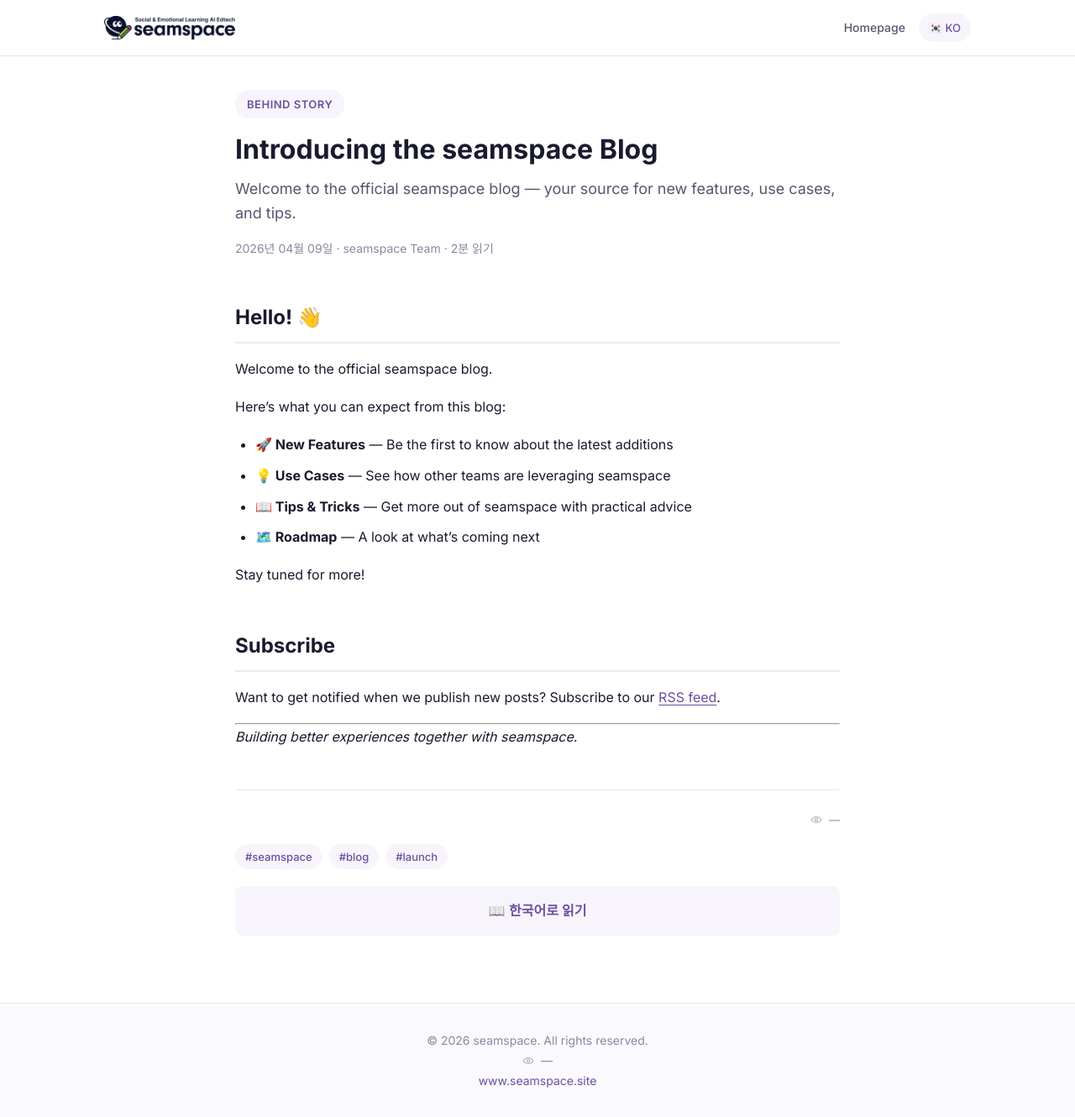
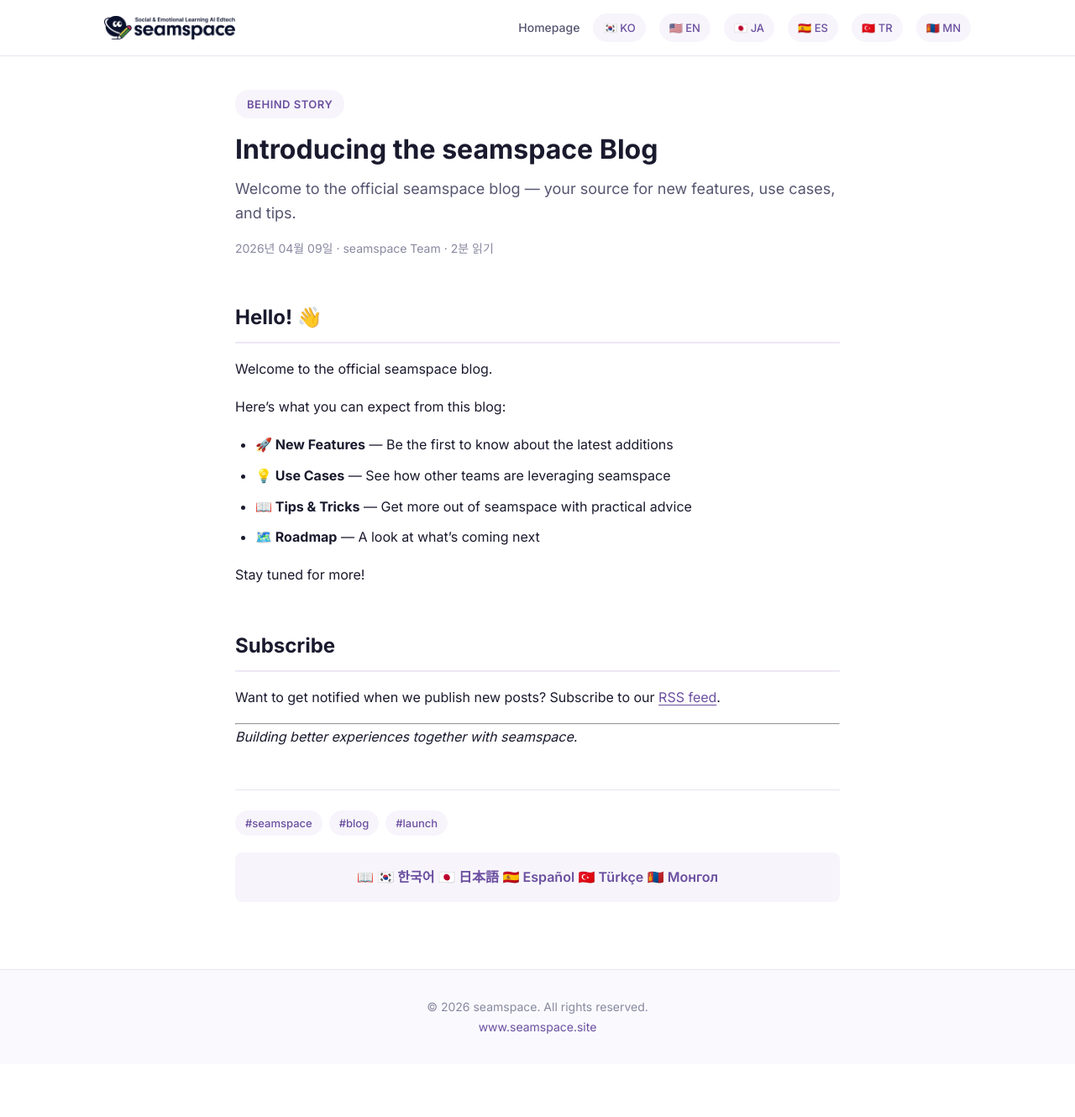
Before and after one commit to JungsupOh/seamspace-blog, a Jekyll site: the page built from _posts/en/2026-04-09-seamspace-blog-launch.md, in a window 1280 px wide and 1330 px high. Shown: the whole window at 84% size. Built offline with Jekyll 4.4.1, drawn with Linux system fonts in a browser that asks for light colours.

Commit message:
6개 언어 스위처 + view count 제거
- 헤더/포스트 언어 스위처: ko/en → ko/en/ja/es/tr/mn 6개 언어
  site.languages 데이터로 동적 생성
- view count 제거: home.html, post.html에서 카드/본문 view 표시 삭제
- goatcounter 스크립트 및 설정 제거
- 불필요 파일 삭제: view-icon.html, goatcounter-views.js

Co-Authored-By: Claude Opus 4.6 (1M context) <noreply@anthropic.com>

```diff
--- a/_config.yml
+++ b/_config.yml
@@ -68,7 +68,6 @@ defaults:
 # SEO / OG defaults
 logo: /assets/images/logo2.png
 google_analytics: G-PS58SBZBYN
-goatcounter_url: https://seamspace.goatcounter.com/count
 twitter:
   card: summary_large_image
 social:
--- a/_includes/head.html
+++ b/_includes/head.html
@@ -49,13 +49,8 @@
   gtag('config', '{{ site.google_analytics }}');
 </script>
 {% endif %}
-{% if site.goatcounter_url %}
-<script data-goatcounter="{{ site.goatcounter_url }}" async src="//gc.zgo.at/count.js"></script>
-{% endif %}
-
 <!-- Styles -->
 <link rel="stylesheet" href="{{ '/assets/css/main.css' | relative_url }}">
 <link rel="preconnect" href="https://fonts.googleapis.com">
 <link rel="preconnect" href="https://fonts.gstatic.com" crossorigin>
 <link href="https://fonts.googleapis.com/css2?family=Inter:wght@400;500;600;700&family=Noto+Sans+KR:wght@400;500;600;700&display=swap" rel="stylesheet">
-<script defer src="{{ '/assets/js/goatcounter-views.js' | relative_url }}"></script>
--- a/_includes/header.html
+++ b/_includes/header.html
@@ -6,14 +6,16 @@
     </a>
     <nav class="site-nav">
       <a href="{{ site.url }}" class="nav-link">Homepage</a>
-      {% if page.lang == 'ko' and page.ref %}
-        <a href="{{ site.url }}/en/{{ page.ref }}" class="lang-switch" title="English">🇺🇸 EN</a>
-      {% elsif page.lang == 'en' and page.ref %}
-        <a href="{{ site.url }}/ko/{{ page.ref }}" class="lang-switch" title="한국어">🇰🇷 KO</a>
-      {% else %}
-        <a href="{{ '/ko/' | relative_url }}" class="lang-switch">🇰🇷 KO</a>
-        <a href="{{ '/en/' | relative_url }}" class="lang-switch">🇺🇸 EN</a>
-      {% endif %}
+      {% assign current_lang = page.lang | default: 'ko' %}
+      {% for lang_entry in site.languages %}
+        {% assign lang_code = lang_entry[0] %}
+        {% assign lang_info = lang_entry[1] %}
+        {% if page.ref %}
+          <a href="{{ site.url }}/{{ lang_code }}/{{ page.ref }}" class="lang-switch {% if current_lang == lang_code %}active{% endif %}" title="{{ lang_info.label }}">{{ lang_info.icon }} {{ lang_code | upcase }}</a>
+        {% else %}
+          <a href="{{ '/' | append: lang_code | append: '/' | relative_url }}" class="lang-switch {% if current_lang == lang_code %}active{% endif %}" title="{{ lang_info.label }}">{{ lang_info.icon }} {{ lang_code | upcase }}</a>
+        {% endif %}
+      {% endfor %}
     </nav>
   </div>
 </header>
--- a/_includes/view-icon.html
+++ /dev/null
@@ -1,4 +0,0 @@
-<svg class="view-icon" width="14" height="14" viewBox="0 0 24 24" fill="none" stroke="currentColor" stroke-width="1.8" stroke-linecap="round" stroke-linejoin="round" aria-hidden="true">
-  <path d="M2 12s3.5-6 10-6 10 6 10 6-3.5 6-10 6-10-6-10-6Z"></path>
-  <circle cx="12" cy="12" r="3"></circle>
-</svg>
--- a/_layouts/home.html
+++ b/_layouts/home.html
@@ -39,9 +39,6 @@ layout: default
           <time class="card-date" datetime="{{ post.date | date_to_xmlschema }}">
             {{ post.date | date: "%Y.%m.%d" }}
           </time>
-          {% if site.goatcounter_url %}
-          <span class="card-views" data-path="{{ post.url | relative_url }}">{% include view-icon.html %} <span class="gc-card-views">—</span></span>
-          {% endif %}
         </div>
       </div>
     </a>
--- a/_layouts/post.html
+++ b/_layouts/post.html
@@ -28,12 +28,6 @@ layout: default
   </div>
 
   <footer class="post-footer">
-    <div class="post-meta-bottom">
-      {% if site.goatcounter_url %}
-      <div class="post-views" aria-label="views">{% include view-icon.html %} <span id="gc-views" data-goatcounter-url="{{ page.url | relative_url }}">—</span></div>
-      {% endif %}
-    </div>
-
     {% if page.tags %}
     <div class="post-tags">
       {% for tag in page.tags %}
@@ -44,11 +38,14 @@ layout: default
 
     {% if page.ref %}
     <div class="post-lang-switch">
-      {% if page.lang == 'ko' %}
-        📖 <a href="{{ site.url }}/en/{{ page.ref }}">Read in English</a>
-      {% else %}
-        📖 <a href="{{ site.url }}/ko/{{ page.ref }}">한국어로 읽기</a>
-      {% endif %}
+      📖
+      {% for lang_entry in site.languages %}
+        {% assign lang_code = lang_entry[0] %}
+        {% assign lang_info = lang_entry[1] %}
+        {% unless page.lang == lang_code %}
+          <a href="{{ site.url }}/{{ lang_code }}/{{ page.ref }}">{{ lang_info.icon }} {{ lang_info.label }}</a>
+        {% endunless %}
+      {% endfor %}
     </div>
     {% endif %}
   </footer>
--- a/assets/js/goatcounter-views.js
+++ /dev/null
@@ -1,48 +0,0 @@
-document.addEventListener('DOMContentLoaded', async () => {
-  const postViewsEl = document.getElementById('gc-views');
-  const totalVisitorsEl = document.getElementById('gc-total-visitors');
-  const cardViewEls = document.querySelectorAll('.card-views');
-
-  async function fetchCount(path) {
-    const endpoint = 'https://seamspace.goatcounter.com/counter/' + encodeURIComponent(path) + '.json';
-    const res = await fetch(endpoint);
-    if (!res.ok) throw new Error('Failed to fetch views');
-    const data = await res.json();
-    return data.count || 0;
-  }
-
-  if (postViewsEl) {
-    try {
-      const count = await fetchCount(window.location.pathname);
-      postViewsEl.textContent = count.toLocaleString();
-    } catch (e) {
-      postViewsEl.textContent = '—';
-    }
-  }
-
-  if (cardViewEls.length) {
-    for (const el of cardViewEls) {
-      try {
-        const path = el.getAttribute('data-path') || el.parentElement?.getAttribute('data-path');
-        const count = await fetchCount(path);
-        const target = el.querySelector('.gc-card-views');
-        if (target) target.textContent = count.toLocaleString();
-      } catch (e) {
-        const target = el.querySelector('.gc-card-views');
-        if (target) target.textContent = '—';
-      }
-    }
-  }
-
-  if (totalVisitorsEl) {
-    try {
-      const res = await fetch('https://seamspace.goatcounter.com/api/v0/stats/total');
-      if (!res.ok) throw new Error('Failed to fetch total visitors');
-      const data = await res.json();
-      const total = data.count || data.total || data.hits || 0;
-      totalVisitorsEl.textContent = total.toLocaleString();
-    } catch (e) {
-      totalVisitorsEl.textContent = '—';
-    }
-  }
-});
```
